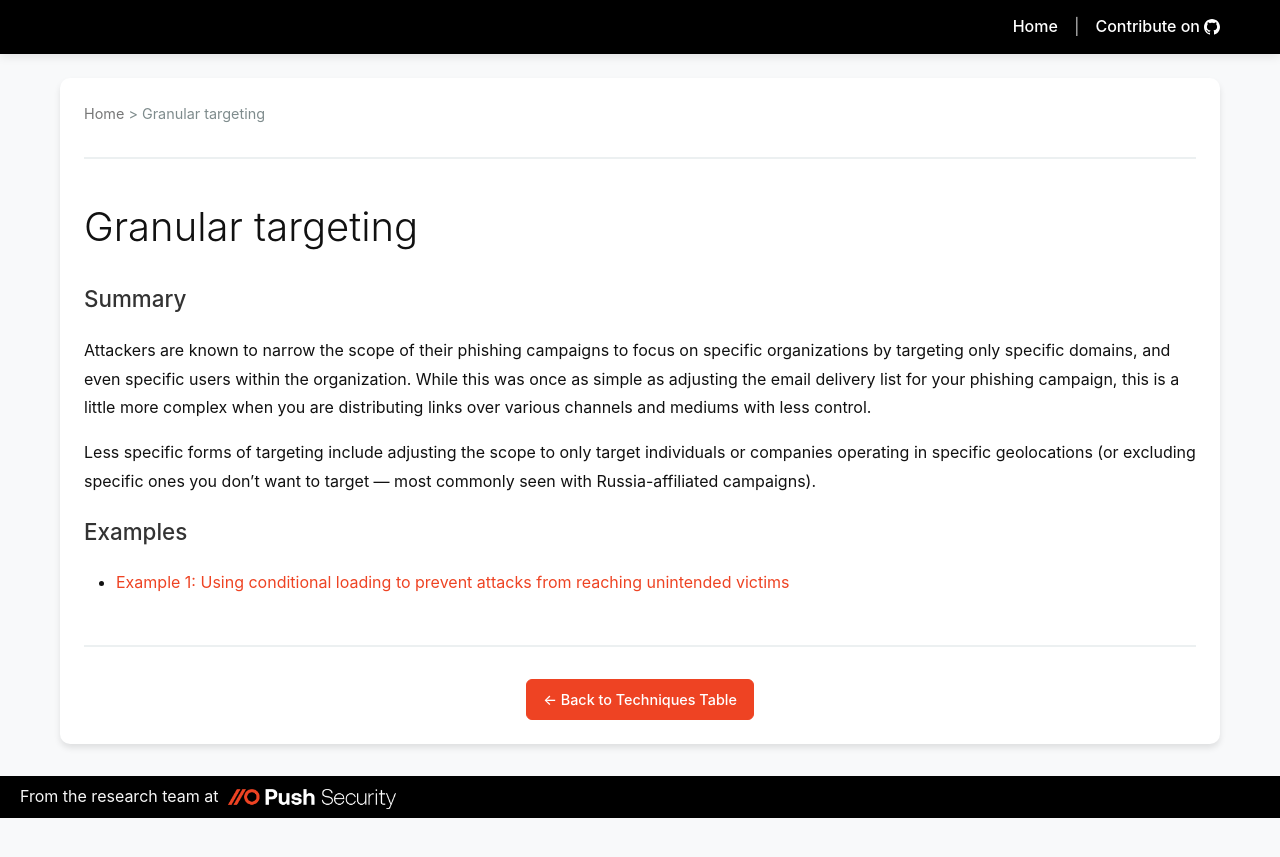
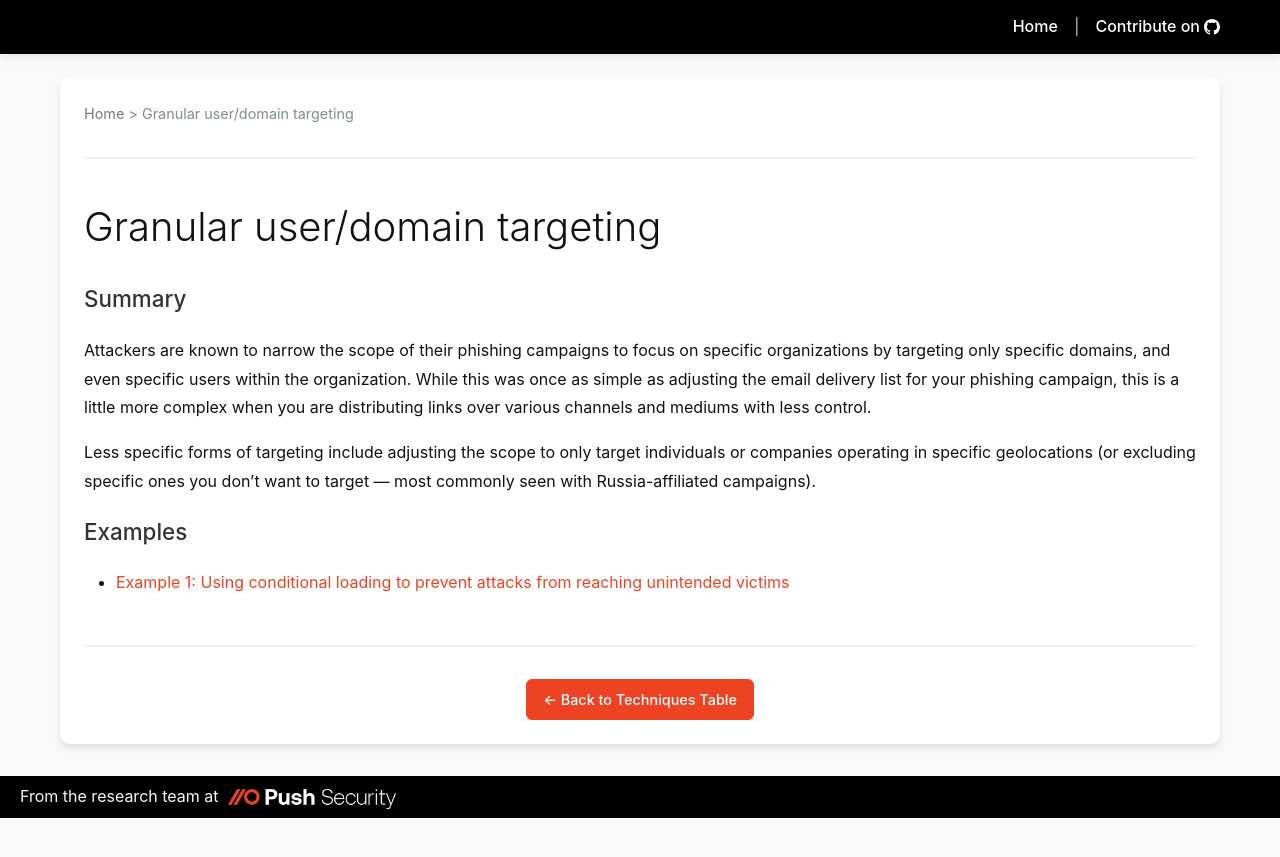
Before and after one commit to pushsecurity/phishing-techniques, a Jekyll site: the page built from _techniques/granular-targeting.md, in a window 1280 px wide. Shown: the top 857 px of the page. Built offline with Jekyll 4.4.1, drawn with Linux system fonts in a browser that asks for light colours.

Commit message:
Update granular-targeting.md

```diff
--- a/_techniques/granular-targeting.md
+++ b/_techniques/granular-targeting.md
@@ -1,10 +1,10 @@
 ---
 layout: technique
-title: Granular targeting
+title: Granular user/domain targeting
 description: Targeting specific organizations, domains, users, and more
 ---
 
-# Granular targeting
+# Granular user/domain targeting
 
 ## Summary
 
```
